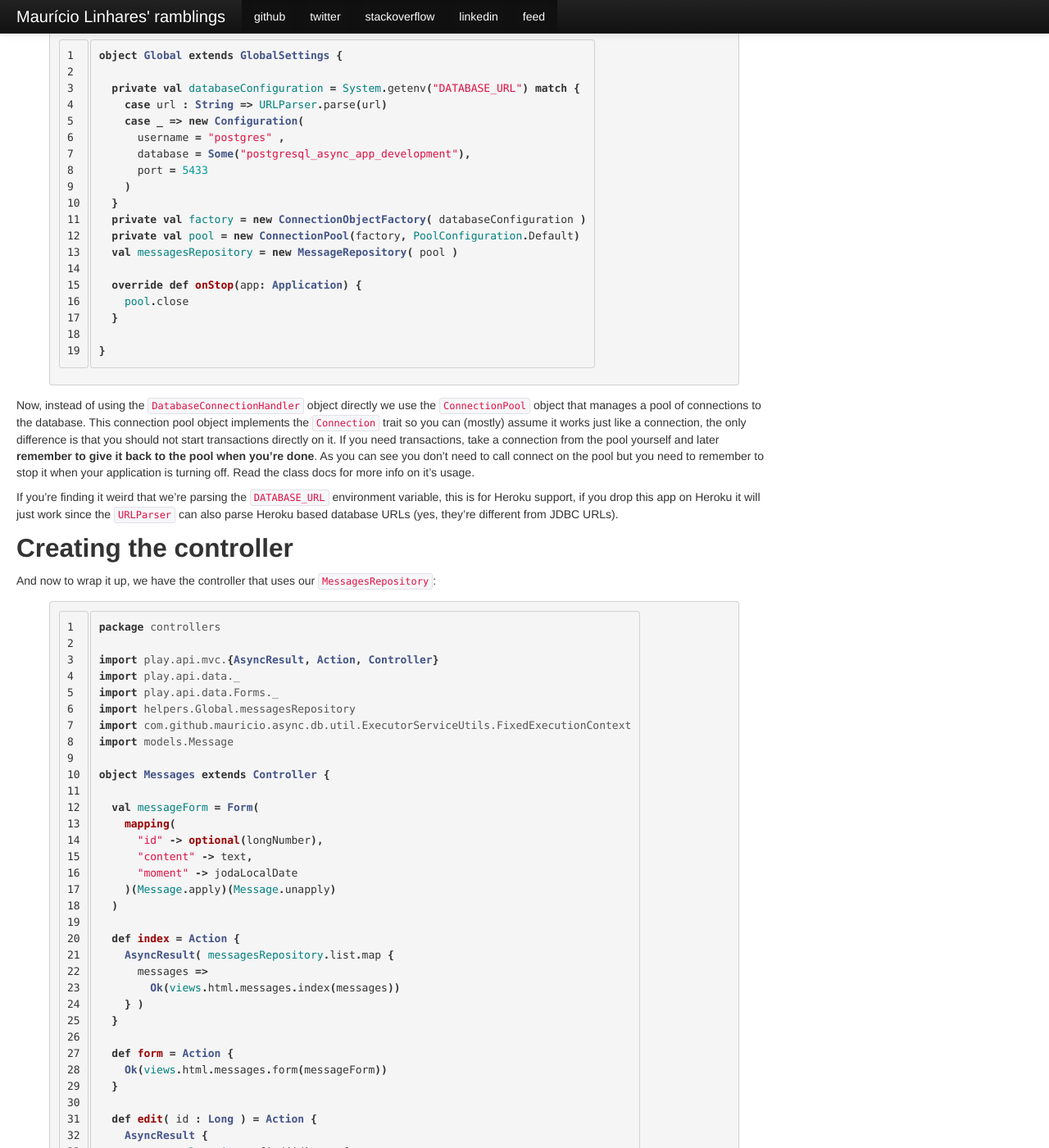
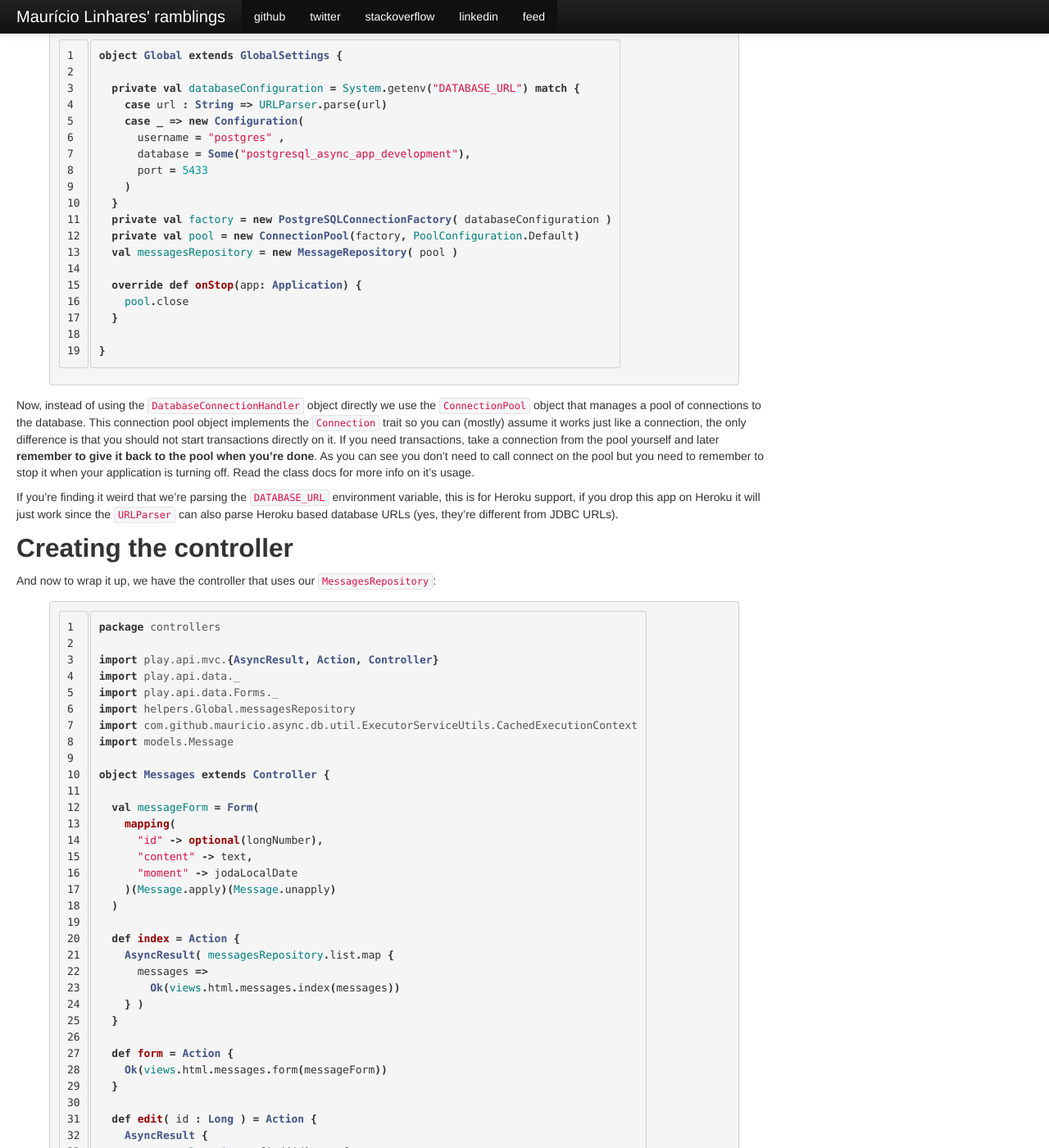
Before and after one commit to mauricio/mauricio.github.com, a Jekyll site: the page built from _posts/2013-04-29-async-database-access-with-postgresql-play-scala-and-heroku.md, in a window 1280 px wide and 1400 px high, scrolled down 4862 px. Shown: the whole window at 82% size. Built offline with Jekyll 4.4.1, drawn with Linux system fonts in a browser that asks for light colours; Markdown is read by kramdown in place of the engine named in the settings; comment, search, counter and statistics services are not loaded; some of the changed text lies outside the part shown.

Commit message:
Updating Play app example

```diff
--- a/_posts/2013-04-29-async-database-access-with-postgresql-play-scala-and-heroku.md
+++ b/_posts/2013-04-29-async-database-access-with-postgresql-play-scala-and-heroku.md
@@ -97,7 +97,7 @@ package models
 import scala.concurrent.Future
 import org.joda.time.LocalDate
 import com.github.mauricio.async.db.{RowData, Connection}
-import com.github.mauricio.async.db.util.ExecutorServiceUtils.FixedExecutionContext
+import com.github.mauricio.async.db.util.ExecutorServiceUtils.CachedExecutionContext
 
 object MessageRepository {
   val Insert = "INSERT INTO messages (content,moment) VALUES (?,?) RETURNING id"
@@ -178,7 +178,7 @@ object Global extends GlobalSettings {
       port = 5433
     )
   }
-  private val factory = new ConnectionObjectFactory( databaseConfiguration )
+  private val factory = new PostgreSQLConnectionFactory( databaseConfiguration )
   private val pool = new ConnectionPool(factory, PoolConfiguration.Default)
   val messagesRepository = new MessageRepository( pool )
 
@@ -212,7 +212,7 @@ import play.api.mvc.{AsyncResult, Action, Controller}
 import play.api.data._
 import play.api.data.Forms._
 import helpers.Global.messagesRepository
-import com.github.mauricio.async.db.util.ExecutorServiceUtils.FixedExecutionContext
+import com.github.mauricio.async.db.util.ExecutorServiceUtils.CachedExecutionContext
 import models.Message
 
 object Messages extends Controller {
```
